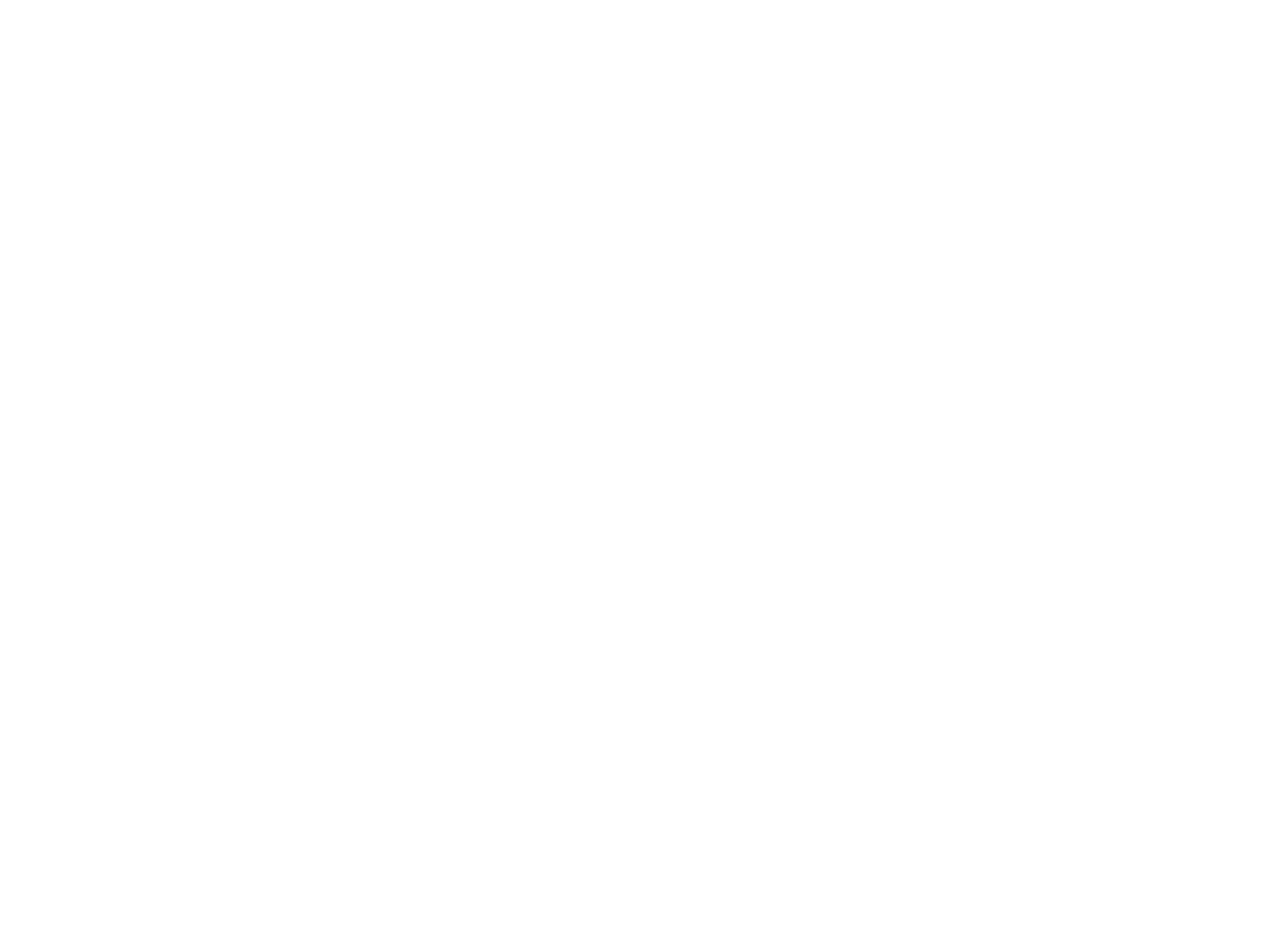
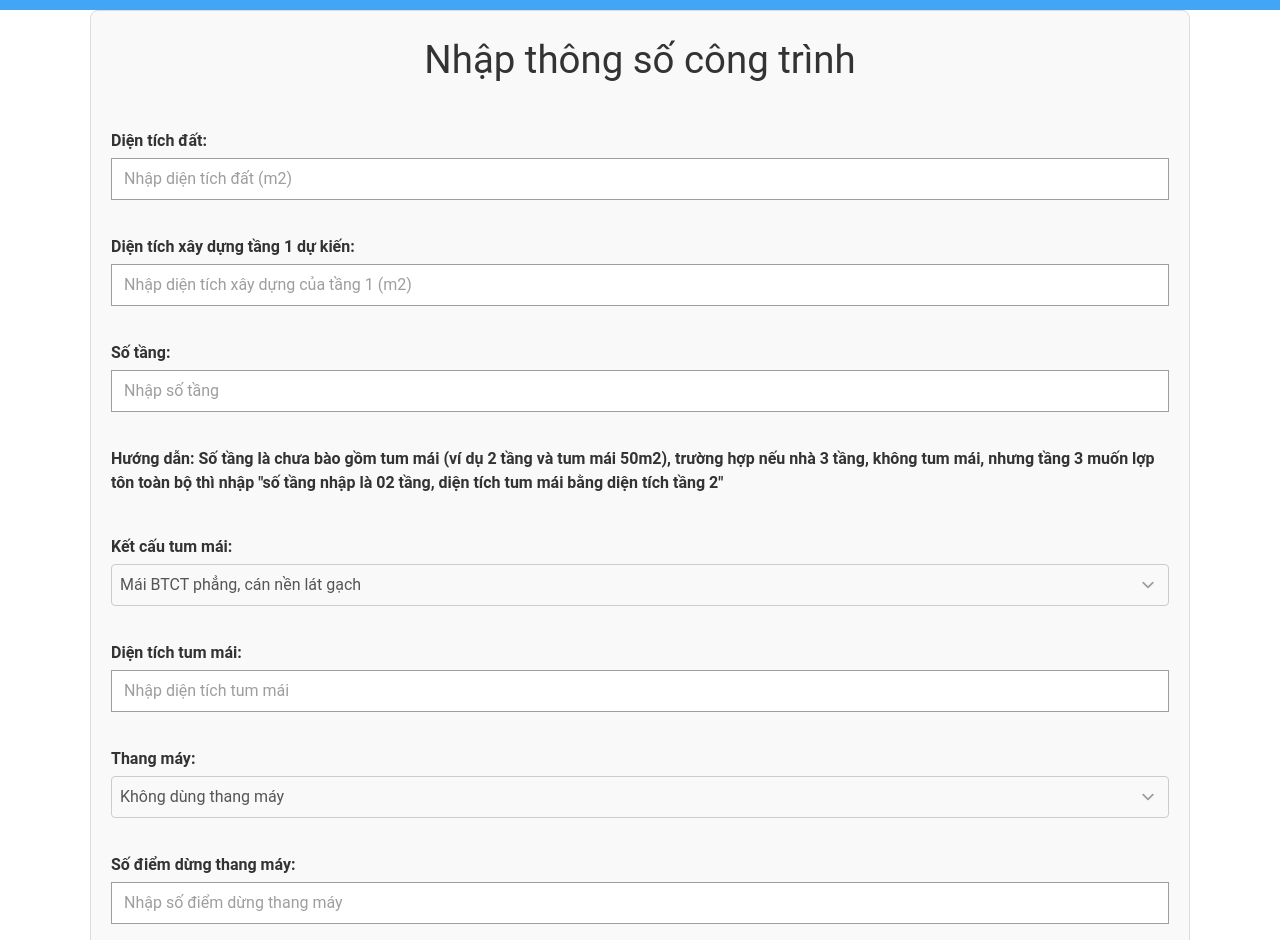
Before and after one commit to DQP-UIT/SE121-Web-SieuThiBanVe, a React (Vite) app: page /estimatePart2 in a window 1280 px wide. Before the commit this address had no page. Shown: the part 160-1100 px from the top of the page. Before the commit the page ends 800 px from the top, so only its background shows below. Built offline with nearby package versions, Linux system fonts and the light colour scheme.

Commit message:
estimatePart2

```diff
--- /dev/null
+++ b/src/pages/estimate/estimatePart2.css
@@ -0,0 +1,49 @@
+.form-container {
+  max-width: 1100px;
+  margin: auto;
+  padding: 20px;
+  border: 1px solid #ddd;
+  border-radius: 8px;
+  background-color: #f9f9f9;
+}
+
+h2 {
+  text-align: center;
+  font-size: 0.4in;
+  margin-bottom: 20px;
+  color: #333;
+}
+
+.form-group {
+  margin-bottom: 15px;
+}
+
+label {
+  display: block;
+  margin-bottom: 5px;
+  font-weight: bold;
+}
+
+input,
+select {
+  width: 100%;
+  padding: 8px;
+  border: 1px solid #ccc;
+  border-radius: 4px;
+  box-sizing: border-box;
+}
+
+.buttontype {
+  width: 100%;
+  padding: 10px;
+  background-color: #007bff;
+  color: white;
+  border: none;
+  border-radius: 4px;
+  font-size: 16px;
+  cursor: pointer;
+}
+
+button:hover {
+  background-color: #0056b3;
+}
--- /dev/null
+++ b/src/pages/estimate/estimatePart2.jsx
@@ -0,0 +1,211 @@
+import React, { useState } from "react";
+import "./estimatePart2.css";
+
+const FormPage = () => {
+  const [formData, setFormData] = useState({
+    dienTichDat: "",
+    dienTichXayDungTang1: "",
+    soTang: "",
+    ketCauTumMai: "mái BTCT phẳng, cán nền lát gạch",
+    dienTichTumMai: "",
+    thangMay: "Không dùng thang máy",
+    soDiemDungThangMay: "",
+    tangHam: "không",
+    dienTichTangHam: "",
+    hoBoi: "Không có hồ bơi",
+    dienTichHoBoi: "",
+    khuDat: "đường dưới 3m",
+    nhaLanCan: "hai bên có nhà",
+    matTien: "một mặt tiền",
+    ketCauMong: "móng đơn",
+  });
+
+  const handleChange = (e) => {
+    const { name, value } = e.target;
+    setFormData({ ...formData, [name]: value });
+  };
+
+  const handleSubmit = (e) => {
+    e.preventDefault();
+    console.log("Submitted data:", formData);
+  };
+
+  return (
+    <form className="form-container" onSubmit={handleSubmit}>
+      <h2>Nhập thông số công trình</h2>
+
+      <div className="form-group">
+        <label>Diện tích đất:</label>
+        <input
+          type="text"
+          name="dienTichDat"
+          value={formData.dienTichDat}
+          onChange={handleChange}
+          placeholder="Nhập diện tích đất (m2)"
+        />
+      </div>
+
+      <div className="form-group">
+        <label>Diện tích xây dựng tầng 1 dự kiến:</label>
+        <input
+          type="text"
+          name="dienTichXayDungTang1"
+          value={formData.dienTichXayDungTang1}
+          onChange={handleChange}
+          placeholder="Nhập diện tích xây dựng của tầng 1 (m2)"
+        />
+      </div>
+
+      <div className="form-group">
+        <label>Số tầng:</label>
+        <input
+          type="text"
+          name="soTang"
+          value={formData.soTang}
+          onChange={handleChange}
+          placeholder="Nhập số tầng"
+        />
+      </div>
+      <div className="form-group">
+        <label>
+          Hướng dẫn: Số tầng là chưa bào gồm tum mái (ví dụ 2 tầng và tum mái
+          50m2), trường hợp nếu nhà 3 tầng, không tum mái, nhưng tầng 3 muốn lợp
+          tôn toàn bộ thì nhập "số tầng nhập là 02 tầng, diện tích tum mái bằng
+          diện tích tầng 2"
+        </label>
+      </div>
+
+      <div className="form-group">
+        <label>Kết cấu tum mái:</label>
+        <select
+          name="ketCauTumMai"
+          value={formData.ketCauTumMai}
+          onChange={handleChange}
+        >
+          <option value="mái BTCT phẳng, cán nền lát gạch">
+            Mái BTCT phẳng, cán nền lát gạch
+          </option>
+          <option value="mái ngói">Mái ngói</option>
+        </select>
+      </div>
+      <div className="form-group">
+        <label>Diện tích tum mái:</label>
+        <input
+          type="text"
+          name="soTang"
+          value={formData.dienTichTumMai}
+          onChange={handleChange}
+          placeholder="Nhập diện tích tum mái"
+        />
+      </div>
+
+      <div className="form-group">
+        <label>Thang máy:</label>
+        <select
+          name="thangMay"
+          value={formData.thangMay}
+          onChange={handleChange}
+        >
+          <option value="Không dùng thang máy">Không dùng thang máy</option>
+          <option value="Dùng thang máy">Dùng thang máy</option>
+        </select>
+      </div>
+      <div className="form-group">
+        <label>Số điểm dừng thang máy:</label>
+        <input
+          type="text"
+          name="sothangmay"
+          value={formData.soDiemDungThangMay}
+          onChange={handleChange}
+          placeholder="Nhập số điểm dừng thang máy"
+        />
+      </div>
+      <div className="form-group">
+        <label>Tầng hầm / bán hầm:</label>
+        <select name="tangham" value={formData.tangHam} onChange={handleChange}>
+          <option value="Không ">Không</option>
+          <option value="Có">Dùng</option>
+        </select>
+      </div>
+      <div className="form-group">
+        <label>Diện tích tầng hầm:</label>
+        <input
+          type="text"
+          name="dttangham"
+          value={formData.dienTichTangHam}
+          onChange={handleChange}
+          placeholder="Nhập diện tích tầng hầm"
+        />
+      </div>
+      <div className="form-group">
+        <label>Hồ bơi:</label>
+        <select name="hồ bơi" value={formData.hoBoi} onChange={handleChange}>
+          <option value="Không ">Không</option>
+          <option value="Có">Dùng</option>
+        </select>
+      </div>
+      <div className="form-group">
+        <label>Diện tích hồ bơi:</label>
+        <input
+          type="text"
+          name="dthoboi"
+          value={formData.dienTichHoBoi}
+          onChange={handleChange}
+          placeholder="Nhập diện tích hồ bơi"
+        />
+      </div>
+      <div className="form-group">
+        <label>Khu đất:</label>
+        <select name="khuDat" value={formData.khuDat} onChange={handleChange}>
+          <option value="đường dưới 3m">đường dưới 3m</option>
+          <option value="đường trên 3m">đường trên 3m</option>
+        </select>
+      </div>
+      <div className="form-group">
+        <label>Nhà lân cận:</label>
+        <select
+          name="nhaLanCan"
+          value={formData.nhaLanCan}
+          onChange={handleChange}
+        >
+          <option value="hai bên có nhà">hai bên có nhà</option>
+          <option value="bên trái có nhà">bên trái có nhà</option>
+          <option value="bên phải có nhà">bên phải có nhà</option>
+          <option value="hai bên không có nhà">hai bên không có nhà</option>
+        </select>
+      </div>
+      <div className="form-group">
+        <label>Mặt tiền:</label>
+        <select name="matTien" value={formData.matTien} onChange={handleChange}>
+          <option value="một mặt tiền">một mặt tiền</option>
+          <option value="không">không</option>
+        </select>
+      </div>
+      <div className="form-group">
+        <label>Kết cấu móng:</label>
+        <select
+          name="ketCauMong"
+          value={formData.ketCauMong}
+          onChange={handleChange}
+        >
+          <option value="móng đơn">Móng đơn</option>
+          <option value="móng băng">Móng băng</option>
+          <option value="móng cọc">Móng cọc</option>
+        </select>
+      </div>
+      <div className="form-group">
+        <label>
+          Hướng dẫn: Đối với nền đất yếu, nhà xây cao trên 3 tầng nên chọn móng
+          bè hoặc móng cọc. Nếu nền đất thổ cư ổn định lâu năm nhưng vây nhà cao
+          hơn 3 tầng nên chọn móng băng
+        </label>
+      </div>
+
+      <button className="buttontype" type="submit">
+        Tính toán chi phí
+      </button>
+    </form>
+  );
+};
+
+export default FormPage;
--- a/src/routes/routes.jsx
+++ b/src/routes/routes.jsx
@@ -8,6 +8,7 @@ import Profile from "../pages/profile/Profile";
 import FileUploader from "../pages/fileuploader/FileUploader";
 import AboutUs from "../pages/aboutus/aboutus";
 import EstimatePart1 from "../pages/estimate/estimatePart1";
+import EstimatePart2 from "../pages/estimate/estimatePart2";
 import { createBrowserRouter } from "react-router-dom";
 import Default from "../components/default/Default";
 export const AppRoutes = createBrowserRouter([
@@ -48,6 +49,10 @@ export const AppRoutes = createBrowserRouter([
         path: "estimatePart1",
         element: <EstimatePart1 />,
       },
+      {
+        path: "estimatePart2",
+        element: <EstimatePart2 />,
+      },
     ],
   },
 ]);
```
